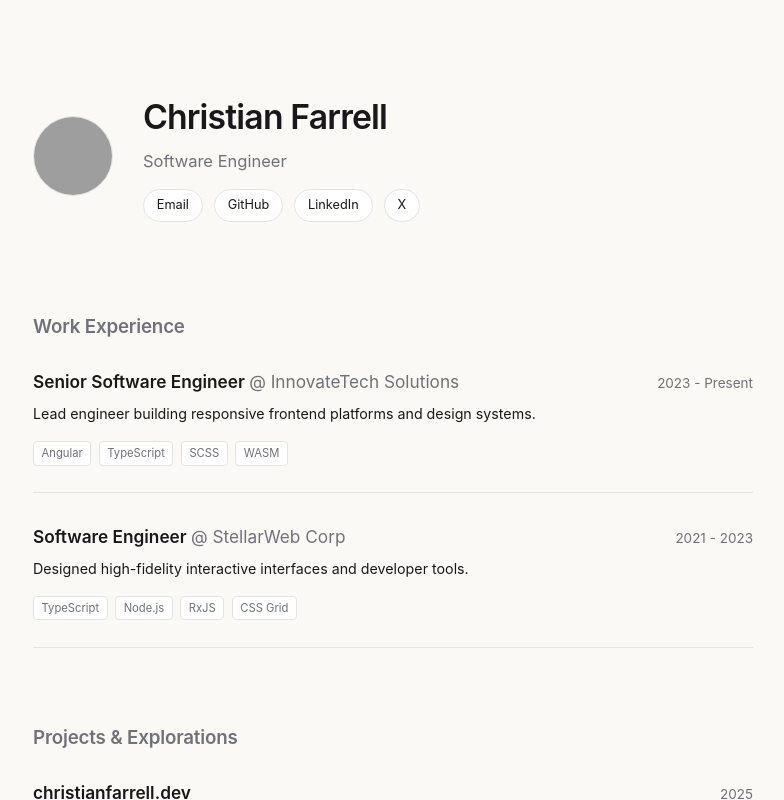
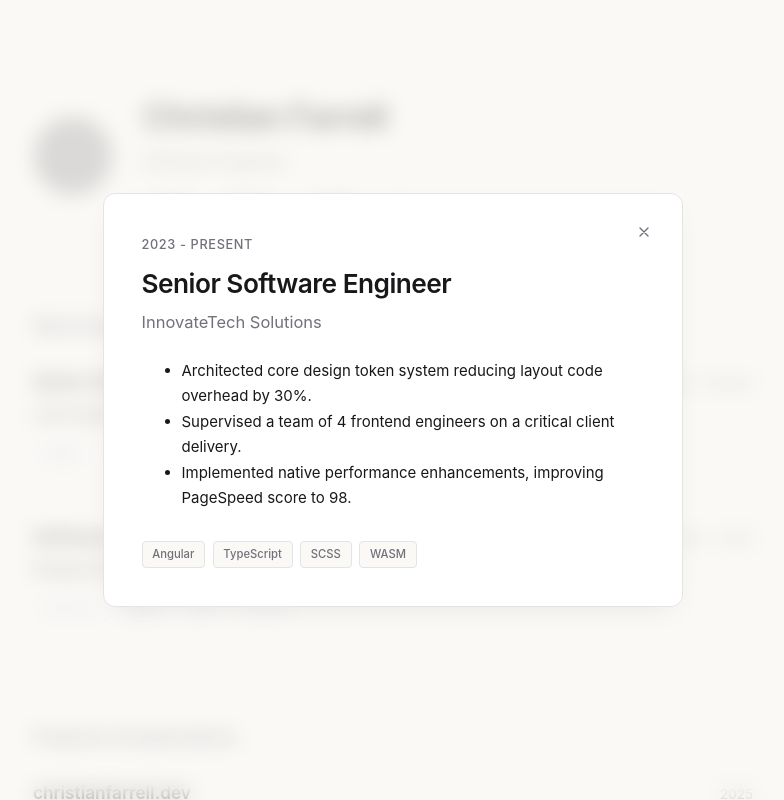
Before and after one commit to CFdefense/christianfarrell.dev, an Angular app: page / in a window 1280 px wide. Both pictures are taken after a click on the element 640 px from the left and 430 px from the top of the page. Shown: the top 800 px of the page, without its empty margins (247-1031 px from the left). Built offline with nearby package versions, Linux system fonts and the light colour scheme; grey boxes are pictures that could not be loaded.

Commit message:
feat: implement modal popups with blurred backdrop overlays and slide up transitions

```diff
--- a/src/app/data/projects.data.ts
+++ b/src/app/data/projects.data.ts
@@ -4,6 +4,7 @@ export const PROJECTS: Project[] = [
   {
     title: 'christianfarrell.dev',
     description: 'Personal portfolio site built with Angular.',
+    longDescription: 'This personal portfolio site was architected utilizing Angular v22 as a blazing fast Single Page Application (SPA). Styled entirely from scratch with responsive SCSS and modern grid architecture, it integrates state-driven accessibility layers like CSS animated SVG vector overlays.',
     tags: ['Angular', 'TypeScript', 'SCSS'],
     url: 'https://github.com/CFdefense/christianfarrell.dev',
     year: 2025,
@@ -11,6 +12,7 @@ export const PROJECTS: Project[] = [
   {
     title: 'Example Project',
     description: 'A placeholder project to demonstrate the data-driven listing.',
+    longDescription: 'This interactive project acts as a blueprint demonstration for modern API systems. It uses high-performance TypeScript structures and local storage persistence layers for immediate state synchronization across browser tabs.',
     tags: ['TypeScript'],
     year: 2024,
   },
--- a/src/app/models/project.model.ts
+++ b/src/app/models/project.model.ts
@@ -1,6 +1,7 @@
 export interface Project {
   title: string;
   description: string;
+  longDescription?: string; // Optional detailed description for popups
   tags: string[];
   url?: string;
   year: number;
--- a/src/app/pages/home/home.html
+++ b/src/app/pages/home/home.html
@@ -58,3 +58,39 @@
     </section>
   </div>
 </main>
+
+<!-- Dialog Modal Overlay -->
+@if (activeItem) {
+  <div class="modal-overlay" (click)="setActiveItem(null)">
+    <div class="modal-card" (click)="$event.stopPropagation()">
+      <button class="modal-close-btn" (click)="setActiveItem(null)" aria-label="Close modal">
+        <svg xmlns="http://www.w3.org/2000/svg" width="16" height="16" fill="none" stroke="currentColor" stroke-width="2" stroke-linecap="round" stroke-linejoin="round" viewBox="0 0 24 24"><path d="M18 6 6 18M6 6l12 12"/></svg>
+      </button>
+
+      <div class="modal-body">
+        <span class="modal-period">{{ activeItem.hasOwnProperty('period') ? $any(activeItem).period : $any(activeItem).year }}</span>
+
+        @if (activeItem.hasOwnProperty('role')) {
+          <h2 class="modal-title">{{ $any(activeItem).role }}</h2>
+          <p class="modal-subtitle">{{ $any(activeItem).company }}</p>
+          <div class="modal-rich-text" [innerHTML]="$any(activeItem).fullDescription"></div>
+        } @else {
+          <h2 class="modal-title">
+            @if ($any(activeItem).url) {
+              <a [href]="$any(activeItem).url" target="_blank" rel="noopener noreferrer">{{ $any(activeItem).title }}</a>
+            } @else {
+              {{ $any(activeItem).title }}
+            }
+          </h2>
+          <p class="modal-rich-text">{{ $any(activeItem).longDescription || $any(activeItem).description }}</p>
+        }
+
+        <div class="modal-tags">
+          @for (tag of activeItem.tags; track tag) {
+            <span class="tag-label">{{ tag }}</span>
+          }
+        </div>
+      </div>
+    </div>
+  </div>
+}
--- a/src/app/pages/home/home.scss
+++ b/src/app/pages/home/home.scss
@@ -182,3 +182,135 @@
     color: #71717a;
   }
 }
+
+.modal-overlay {
+  position: fixed;
+  top: 0;
+  left: 0;
+  width: 100vw;
+  height: 100vh;
+  background-color: rgba(250, 249, 246, 0.65);
+  backdrop-filter: blur(10px);
+  -webkit-backdrop-filter: blur(10px);
+  display: flex;
+  align-items: center;
+  justify-content: center;
+  z-index: 1000;
+  padding: 1.5rem;
+  animation: fade-in 0.25s cubic-bezier(0.16, 1, 0.3, 1) forwards;
+}
+
+.modal-card {
+  width: 100%;
+  max-width: 580px;
+  background-color: #ffffff;
+  border: 1px solid #e4e4e7;
+  border-radius: 12px;
+  padding: 2.5rem;
+  position: relative;
+  box-shadow: 0 10px 30px -10px rgba(24, 24, 27, 0.08);
+  animation: slide-up 0.3s cubic-bezier(0.16, 1, 0.3, 1) forwards;
+}
+
+.modal-close-btn {
+  position: absolute;
+  top: 1.5rem;
+  right: 1.5rem;
+  background: none;
+  border: none;
+  color: #71717a;
+  cursor: pointer;
+  padding: 0.5rem;
+  border-radius: 50%;
+  display: flex;
+  align-items: center;
+  justify-content: center;
+  transition: all 0.2s ease;
+
+  &:hover {
+    background-color: #faf9f6;
+    color: #18181b;
+  }
+}
+
+.modal-body {
+  .modal-period {
+    font-size: 0.85rem;
+    color: #71717a;
+    font-weight: 500;
+    text-transform: uppercase;
+    letter-spacing: 0.05em;
+  }
+
+  .modal-title {
+    font-size: 1.75rem;
+    font-weight: 600;
+    margin: 0.5rem 0 0.25rem 0;
+    letter-spacing: -0.02em;
+
+    a {
+      text-decoration: underline;
+      text-underline-offset: 4px;
+      &:hover {
+        color: #71717a;
+      }
+    }
+  }
+
+  .modal-subtitle {
+    font-size: 1.1rem;
+    color: #71717a;
+    margin: 0 0 1.5rem 0;
+  }
+
+  .modal-rich-text {
+    font-size: 1rem;
+    color: #18181b;
+    line-height: 1.7;
+    margin-bottom: 2rem;
+
+    ul {
+      margin: 0;
+      padding-left: 1.25rem;
+      display: flex;
+      flex-direction: column;
+      gap: 0.5rem;
+    }
+
+    li {
+      margin-bottom: 0.25rem;
+    }
+  }
+}
+
+.modal-tags {
+  display: flex;
+  gap: 0.5rem;
+  flex-wrap: wrap;
+
+  .tag-label {
+    font-size: 0.75rem;
+    padding: 0.25rem 0.65rem;
+    border-radius: 4px;
+    background-color: #faf9f6;
+    border: 1px solid #e4e4e7;
+    color: #71717a;
+    font-weight: 500;
+  }
+}
+
+@keyframes fade-in {
+  from { opacity: 0; }
+  to { opacity: 1; }
+}
+
+@keyframes slide-up {
+  from {
+    opacity: 0;
+    transform: translateY(20px) scale(0.98);
+  }
+  to {
+    opacity: 1;
+    transform: translateY(0) scale(1);
+  }
+}
```
